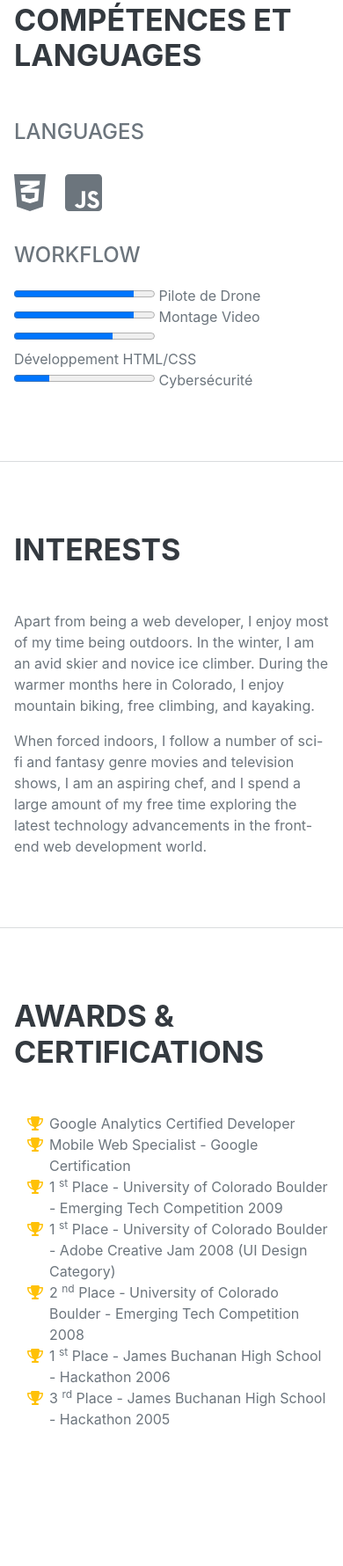
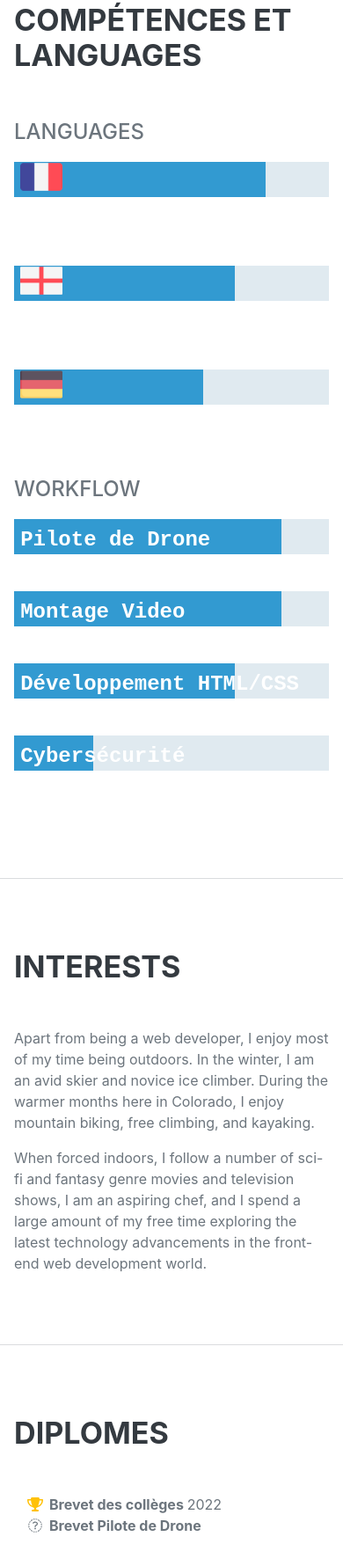
Before and after one commit to New-Tryer/CVSNT, a plain HTML site: page index.html in a window 390 px wide. Shown: the part 2118-3898 px from the top of the page at 88% size. Before the commit the page ends 3823 px from the top, so only its background shows below. Drawn offline with nearby package versions, Linux system fonts and the light colour scheme; a web font is replaced by a local one.

Commit message:
Ajout progress bar css

```diff
--- a/index.html
+++ b/index.html
@@ -1,5 +1,6 @@
 <!DOCTYPE html>
 <html lang="en">
+
 <head>
     <meta charset="utf-8" />
     <meta name="viewport" content="width=device-width, initial-scale=1, shrink-to-fit=no" />
@@ -10,26 +11,34 @@
     <!-- Font Awesome icons (free version)-->
     <script src="https://use.fontawesome.com/releases/v6.1.0/js/all.js" crossorigin="anonymous"></script>
     <!-- Google fonts-->
-        <link href="https://fonts.googleapis.com/css?family=Saira+Extra+Condensed:500,700" rel="stylesheet" type="text/css" />
+    <link href="https://fonts.googleapis.com/css?family=Saira+Extra+Condensed:500,700" rel="stylesheet"
+        type="text/css" />
     <link href="https://fonts.googleapis.com/css?family=Muli:400,400i,800,800i" rel="stylesheet" type="text/css" />
     <!-- Core theme CSS (includes Bootstrap)-->
     <link href="css/styles.css" rel="stylesheet" />
 </head>
+
 <body id="page-top">
     <!-- Navigation-->
     <nav class="navbar navbar-expand-lg navbar-dark bg-primary fixed-top" id="sideNav">
         <a class="navbar-brand js-scroll-trigger" href="#page-top">
             <span class="d-block d-lg-none">Alexandre Dubrulle</span>
-                <span class="d-none d-lg-block"><img class="img-fluid img-profile rounded-circle mx-auto mb-2" src="assets/img/profile.jpg" alt="..." /></span>
+            <span class="d-none d-lg-block"><img class="img-fluid img-profile rounded-circle mx-auto mb-2"
+                    src="assets/img/profile.jpg" alt="..." /></span>
         </a>
-            <button class="navbar-toggler" type="button" data-bs-toggle="collapse" data-bs-target="#navbarResponsive" aria-controls="navbarResponsive" aria-expanded="false" aria-label="Toggle navigation"><span class="navbar-toggler-icon"></span></button>
+        <button class="navbar-toggler" type="button" data-bs-toggle="collapse" data-bs-target="#navbarResponsive"
+            aria-controls="navbarResponsive" aria-expanded="false" aria-label="Toggle navigation"><span
+                class="navbar-toggler-icon"></span></button>
         <div class="collapse navbar-collapse" id="navbarResponsive">
             <ul class="navbar-nav">
-                    <li class="nav-item"><a class="nav-link js-scroll-trigger" href="#about">Informations Personelles</a></li>
-                    <li class="nav-item"><a class="nav-link js-scroll-trigger" href="#experience">Experiences Proffessionelles</a></li>
+                <li class="nav-item"><a class="nav-link js-scroll-trigger" href="#about">Informations Personelles</a>
+                </li>
+                <li class="nav-item"><a class="nav-link js-scroll-trigger" href="#experience">Experiences
+                        Proffessionelles</a></li>
                 <li class="nav-item"><a class="nav-link js-scroll-trigger" href="#education">Education</a></li>
                 <li class="nav-item"><a class="nav-link js-scroll-trigger" href="#awards">Diplomes</a></li>
-                    <li class="nav-item"><a class="nav-link js-scroll-trigger" href="#skills">Compétences / Languages </a></li>
+                <li class="nav-item"><a class="nav-link js-scroll-trigger" href="#skills">Compétences / Languages </a>
+                </li>
                 <li class="nav-item"><a class="nav-link js-scroll-trigger" href="#interests">Centres d'intérets</a></li>
             </ul>
         </div>
@@ -55,7 +64,8 @@
 
                 <div class="social-icons">
                     <a class="social-icon" href="https://github.com/New-Tryer"><i class="fab fa-github"></i></a>
-                        <a class="social-icon" href="https://www.instagram.com/4l3xdbr/"><i class="fab fa-instagram"></i></a>
+                    <a class="social-icon" href="https://www.instagram.com/4l3xdbr/"><i
+                            class="fab fa-instagram"></i></a>
                 </div>
             </div>
         </section>
@@ -70,7 +80,8 @@
                         <div class="subheading mb-3">Garage Vinois Carrosserie / Méricourt</div>
                         <p>Stage d'observation de 3eme dans un garage Automobile</p>
                     </div>
-                        <div class="flex-shrink-0"><span class="text-primary">juil. 2021 - juil. 2021 ( 3 days )</span></div>
+                    <div class="flex-shrink-0"><span class="text-primary">juil. 2021 - juil. 2021 ( 3 days )</span>
+                    </div>
                 </div>
             </div>
         </section>
@@ -103,21 +114,43 @@
             <div class="resume-section-content">
                 <h2 class="mb-5">Compétences et Languages</h2>
                 <div class="subheading mb-3">Languages</div>
-                    <ul class="list-inline dev-icons">
-                        <li href="src/img/france.png"></li></i></li>
-                        <li class="list-inline-item"><i class="fab fa-css3-alt"></i></li>
-                        <li class="list-inline-item"><i class="fab fa-js-square"></i></li>
 
+               <!---<ul class="list-inline dev-icons">
+                    <li class="list-inline-item"><img src="src/img/france.png" alt="France" width="48" height="48"></li>
+                    <br>
+                    <li class="list-inline-item"><img src="src/img/england.png" alt="Angleterre" width="48" height="48">
+                    </li><br>
+                    <li class="list-inline-item"><img src="src/img/germany.png" alt="Allemagne" width="48" height="48">
+                    </li><br>
                 </ul>
+            -->
+
+                <section id="skills">
+					<progress value="80" max="100"></progress><span><img src="src/img/france.png" alt="France" width="48" height="48"></span>
+					<progress value="70" max="100"></progress><span><img src="src/img/england.png" alt="Angleterre" width="48" height="48"></span>
+					<progress value="60" max="100"></progress><span><img src="src/img/germany.png" alt="Allemagne" width="48" height="48"></span>
+					</section>
+
+
                     <div class="subheading mb-3">Workflow</div>
+                    <section id="skills2">
+                        <progress value="85" max="100"></progress><span>Pilote de Drone</span>
+                        <progress value="85" max="100"></progress><span>Montage Video</span>
+                        <progress value="70" max="100"></progress><span>Développement HTML/CSS</span>
+                        <progress value="25" max="100"></progress><span>Cybersécurité</span>
+                        </section>
+
+
+
+               <!-- <progress id="file" max="100" value="85"> 85% </progress>
+                <label for="file"></label> <br>
                 <progress id="file" max="100" value="85"> 85% </progress>
-                    <label for="file">Pilote de Drone</label> <br>
-                    <progress id="file" max="100" value="85"> 85% </progress>
-                    <label for="file">Montage Video</label> <br>
+                <label for="file"></label> <br>
                 <progress id="file" max="100" value="70"> 70% </progress>
-                    <label for="file">Développement HTML/CSS</label><br>
+                <label for="file"></label><br>
                 <progress id="file" max="100" value="25"> 25% </progress>
-                    <label for="file">Cybersécurité</label><br>
+                <label for="file"></label><br>
+                -->
 
             </div>
         </section>
@@ -126,54 +159,29 @@
         <section class="resume-section" id="interests">
             <div class="resume-section-content">
                 <h2 class="mb-5">Interests</h2>
-                    <p>Apart from being a web developer, I enjoy most of my time being outdoors. In the winter, I am an avid skier and novice ice climber. During the warmer months here in Colorado, I enjoy mountain biking, free climbing, and kayaking.</p>
-                    <p class="mb-0">When forced indoors, I follow a number of sci-fi and fantasy genre movies and television shows, I am an aspiring chef, and I spend a large amount of my free time exploring the latest technology advancements in the front-end web development world.</p>
+                <p>Apart from being a web developer, I enjoy most of my time being outdoors. In the winter, I am an avid
+                    skier and novice ice climber. During the warmer months here in Colorado, I enjoy mountain biking,
+                    free climbing, and kayaking.</p>
+                <p class="mb-0">When forced indoors, I follow a number of sci-fi and fantasy genre movies and television
+                    shows, I am an aspiring chef, and I spend a large amount of my free time exploring the latest
+                    technology advancements in the front-end web development world.</p>
             </div>
         </section>
         <hr class="m-0" />
         <!-- Awards-->
         <section class="resume-section" id="awards">
             <div class="resume-section-content">
-                    <h2 class="mb-5">Awards & Certifications</h2>
+                <h2 class="mb-5">Diplomes</h2>
                 <ul class="fa-ul mb-0">
                     <li>
                         <span class="fa-li"><i class="fas fa-trophy text-warning"></i></span>
-                            Google Analytics Certified Developer
+                      <strong>Brevet des collèges </strong>  2022
                     </li>
                     <li>
-                            <span class="fa-li"><i class="fas fa-trophy text-warning"></i></span>
-                            Mobile Web Specialist - Google Certification
+                        <span class="fa-li"><i class="fas fa-triangle-person-digging"></i></span>
+                       <strong>Brevet Pilote de Drone</strong>
                     </li>
-                        <li>
-                            <span class="fa-li"><i class="fas fa-trophy text-warning"></i></span>
-                            1
-                            <sup>st</sup>
-                            Place - University of Colorado Boulder - Emerging Tech Competition 2009
-                        </li>
-                        <li>
-                            <span class="fa-li"><i class="fas fa-trophy text-warning"></i></span>
-                            1
-                            <sup>st</sup>
-                            Place - University of Colorado Boulder - Adobe Creative Jam 2008 (UI Design Category)
-                        </li>
-                        <li>
-                            <span class="fa-li"><i class="fas fa-trophy text-warning"></i></span>
-                            2
-                            <sup>nd</sup>
-                            Place - University of Colorado Boulder - Emerging Tech Competition 2008
-                        </li>
-                        <li>
-                            <span class="fa-li"><i class="fas fa-trophy text-warning"></i></span>
-                            1
-                            <sup>st</sup>
-                            Place - James Buchanan High School - Hackathon 2006
-                        </li>
-                        <li>
-                            <span class="fa-li"><i class="fas fa-trophy text-warning"></i></span>
-                            3
-                            <sup>rd</sup>
-                            Place - James Buchanan High School - Hackathon 2005
-                        </li>
+
                 </ul>
             </div>
         </section>
@@ -183,4 +191,5 @@
     <!-- Core theme JS-->
     <script src="js/scripts.js"></script>
 </body>
+
 </html>
--- a/js/scripts.js
+++ b/js/scripts.js
@@ -32,3 +32,10 @@ window.addEventListener('DOMContentLoaded', event => {
     });
 
 });
+
+$(function() {
+    $('progress').each(function() {
+      var max = $(this).val();
+      $(this).val(0).animate({ value: max }, { duration: 2000, easing: 'easeOutCirc' });
+              });
+  });
```
Also changed, not shown: 404.html (added, +10 -0 lines), css/styles.css, src/img/allemagne.png (deleted), src/img/germany.png (added), src/img/travaux-routiers.png (added). Lines whose indentation alone changed are shown as unchanged.
